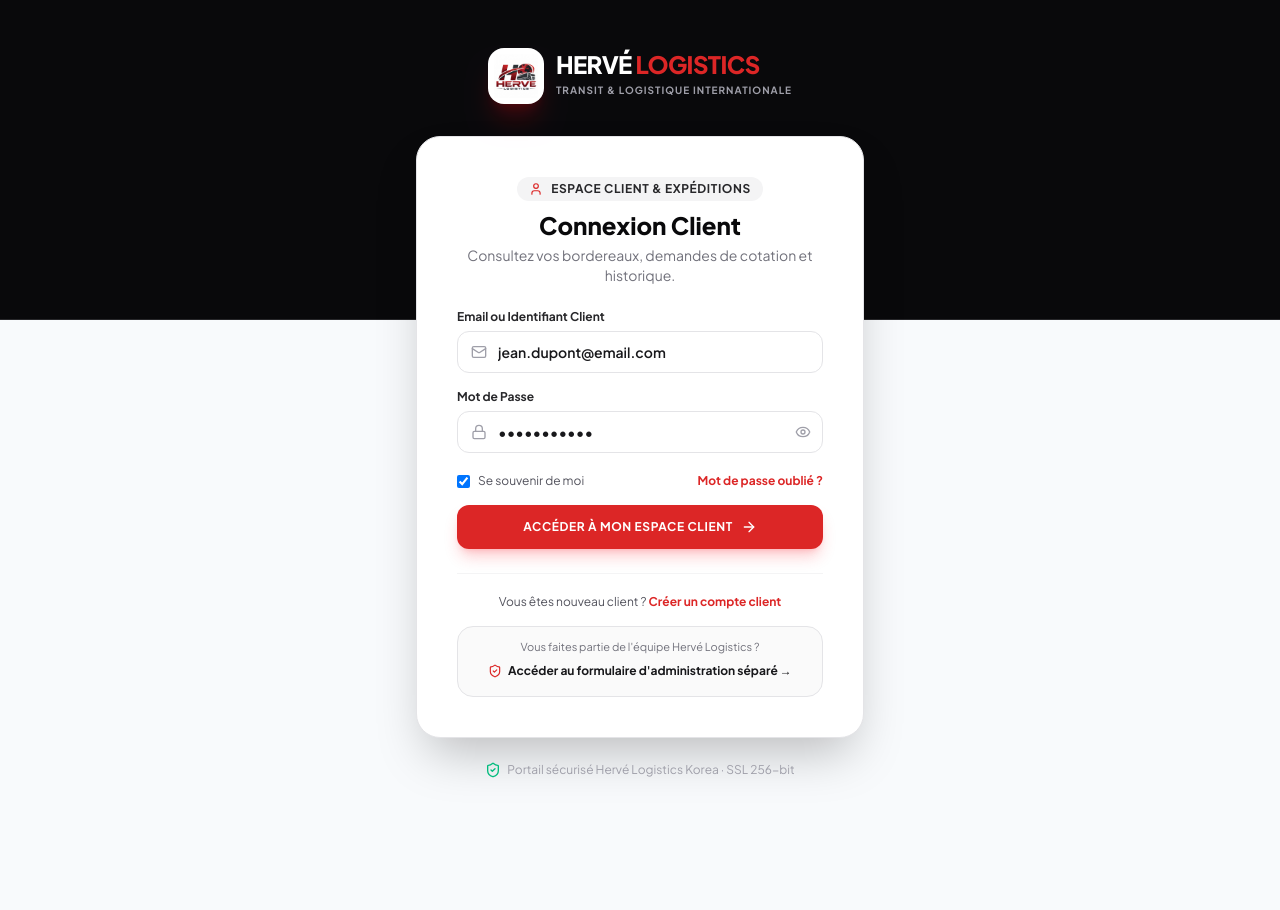
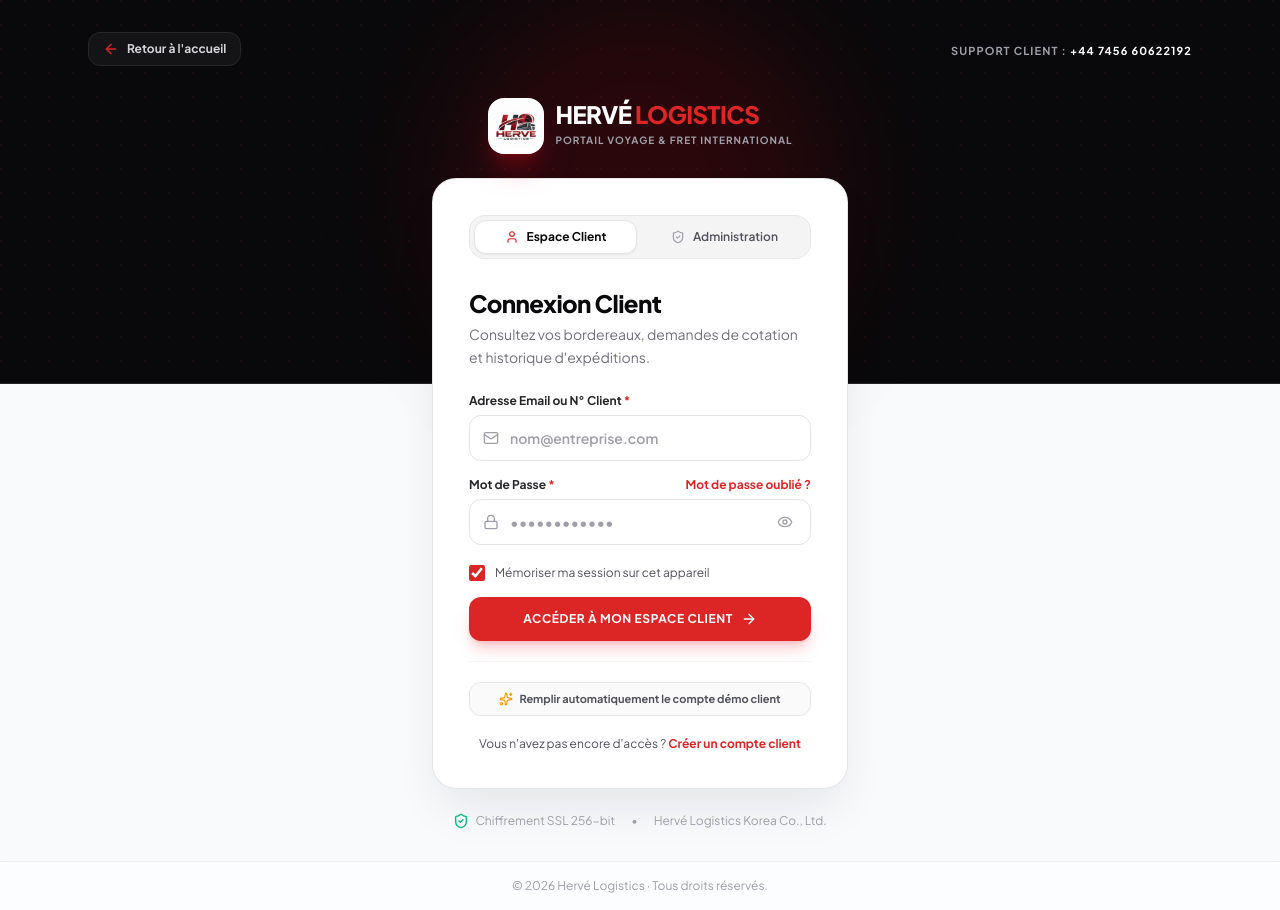
Before and after one commit to angepameni2022-collab/herve-logistics, a Next.js app in the folder frontend/: page /auth/login in a window 1280 px wide. Before the commit the page ends 826 px from the top, so only its background shows below. Built offline with nearby package versions, Linux system fonts and the light colour scheme.

Commit message:
style: refonte moderne et professionnelle des formulaires de connexion client et admin

```diff
--- a/frontend/src/app/admin/login/page.tsx
+++ b/frontend/src/app/admin/login/page.tsx
@@ -69,9 +69,24 @@
       {/* Background glowing effects */}
       <div className="absolute top-1/4 left-1/2 -translate-x-1/2 w-96 h-96 bg-red-600/10 rounded-full blur-3xl pointer-events-none" />
 
-      <div className="relative z-10 w-full max-w-md">
+      {/* Top Navbar Bar with Back Button */}
+      <header className="relative z-10 w-full max-w-6xl mx-auto px-4 sm:px-6 pt-6 sm:pt-8 flex items-center justify-between">
+        <Link
+          href="/"
+          className="inline-flex items-center gap-2 px-3.5 py-2 rounded-xl bg-zinc-900/80 hover:bg-zinc-800 text-zinc-300 hover:text-white border border-zinc-800 text-xs font-bold transition-all backdrop-blur-md"
+        >
+          <span>← Retour à l&apos;accueil</span>
+        </Link>
+        <div className="text-right">
+          <span className="text-[11px] font-bold text-red-400 uppercase tracking-widest hidden sm:inline-block">
+            Accès Réservé Personnel Interne
+          </span>
+        </div>
+      </header>
+
+      <div className="relative z-10 w-full max-w-md my-8">
         {/* Brand Header */}
-        <div className="text-center mb-8">
+        <div className="text-center mb-6">
           <Link href="/" className="inline-flex items-center gap-3 group">
             <div className="w-14 h-14 rounded-2xl bg-white p-1.5 flex items-center justify-center shadow-xl shadow-red-600/30 group-hover:scale-105 transition-transform flex-shrink-0">
               <Image
@@ -95,12 +110,22 @@
         </div>
 
         {/* Dedicated Admin Card */}
-        <div className="bg-white rounded-3xl border border-zinc-200 shadow-2xl p-8 sm:p-10 relative">
-          <div className="mb-6 text-center">
-            <div className="inline-flex items-center gap-2 px-3 py-1 rounded-full bg-red-50 text-[#DC2626] border border-red-200 text-xs font-black uppercase tracking-wider mb-3">
-              <ShieldCheck className="w-3.5 h-3.5" />
-              <span>Accès Administrateur Dédié</span>
+        <div className="bg-white rounded-3xl border border-zinc-200 shadow-2xl p-7 sm:p-9 relative">
+          {/* Dual Portal Switcher Tabs */}
+          <div className="grid grid-cols-2 gap-1.5 p-1 bg-zinc-100 rounded-2xl mb-7 border border-zinc-200/70">
+            <Link
+              href="/auth/login"
+              className="flex items-center justify-center gap-2 py-2 px-3 rounded-xl text-zinc-600 hover:text-zinc-900 font-semibold text-xs transition-colors"
+            >
+              <span>Espace Client</span>
+            </Link>
+            <div className="flex items-center justify-center gap-2 py-2 px-3 rounded-xl bg-white text-[#09090B] font-bold text-xs shadow-xs border border-zinc-200">
+              <ShieldCheck className="w-3.5 h-3.5 text-[#DC2626]" />
+              <span>Administration</span>
             </div>
+          </div>
+
+          <div className="mb-6">
             <h1 className="text-2xl font-black text-[#09090B]">
               Console Admin
             </h1>
--- a/frontend/src/app/auth/login/page.tsx
+++ b/frontend/src/app/auth/login/page.tsx
@@ -4,7 +4,19 @@
 import Link from "next/link";
 import Image from "next/image";
 import { useRouter } from "next/navigation";
-import { Lock, Mail, ArrowRight, ShieldCheck, Eye, EyeOff, User } from "lucide-react";
+import {
+  Lock,
+  Mail,
+  ArrowRight,
+  ShieldCheck,
+  Eye,
+  EyeOff,
+  User,
+  ArrowLeft,
+  CheckCircle2,
+  Sparkles,
+  ShieldAlert,
+} from "lucide-react";
 import { useToast } from "@/components/ui/Toast";
 import { useApp } from "@/context/AppContext";
 
@@ -13,34 +25,77 @@
   const { showToast } = useToast();
   const { switchUserRole } = useApp();
 
-  const [email, setEmail] = useState("jean.dupont@email.com");
-  const [password, setPassword] = useState("password123");
+  const [email, setEmail] = useState("");
+  const [password, setPassword] = useState("");
   const [showPassword, setShowPassword] = useState(false);
   const [rememberMe, setRememberMe] = useState(true);
   const [isLoading, setIsLoading] = useState(false);
 
   const handleSubmit = (e: React.FormEvent) => {
     e.preventDefault();
+
+    if (!email.trim()) {
+      showToast("Veuillez saisir votre adresse email.", "error");
+      return;
+    }
+    if (!password.trim()) {
+      showToast("Veuillez saisir votre mot de passe.", "error");
+      return;
+    }
+
     setIsLoading(true);
 
     setTimeout(() => {
       setIsLoading(false);
       switchUserRole("client");
-      showToast("Connexion réussie à votre Espace Client !", "success");
+      showToast("✓ Bienvenue sur votre Espace Client !", "success");
       router.push("/dashboard");
     }, 600);
   };
 
+  const handleFillDemo = () => {
+    setEmail("jean.dupont@email.com");
+    setPassword("password123");
+    showToast("Identifiants démo client appliqués", "info");
+  };
+
   return (
-    <div className="min-h-screen flex flex-col justify-center items-center py-12 px-4 sm:px-6 lg:px-8 bg-[#F8FAFC] relative">
-      {/* Background visual accents */}
-      <div className="absolute top-0 left-0 right-0 h-80 bg-[#09090B] border-b border-zinc-800 -z-0" />
+    <div className="min-h-screen flex flex-col justify-between bg-[#F8FAFC] relative overflow-hidden">
+      {/* Background Decor */}
+      <div className="absolute top-0 left-0 right-0 h-96 bg-[#09090B] border-b border-zinc-800 -z-0">
+        <div
+          className="absolute inset-0 opacity-10"
+          style={{
+            backgroundImage: `radial-gradient(circle at 1px 1px, #DC2626 1px, transparent 0)`,
+            backgroundSize: "24px 24px",
+          }}
+        />
+        <div className="absolute top-1/2 left-1/2 -translate-x-1/2 -translate-y-1/2 w-96 h-96 bg-red-600/15 rounded-full blur-3xl pointer-events-none" />
+      </div>
 
-      <div className="relative z-10 w-full max-w-md">
-        {/* Logo Top */}
-        <div className="text-center mb-8">
+      {/* Top Navbar Bar with Back Button */}
+      <header className="relative z-10 w-full max-w-6xl mx-auto px-4 sm:px-6 pt-6 sm:pt-8 flex items-center justify-between">
+        <Link
+          href="/"
+          className="inline-flex items-center gap-2 px-3.5 py-2 rounded-xl bg-zinc-900/80 hover:bg-zinc-800 text-zinc-300 hover:text-white border border-zinc-800 text-xs font-bold transition-all backdrop-blur-md"
+        >
+          <ArrowLeft className="w-4 h-4 text-[#DC2626]" />
+          <span>Retour à l&apos;accueil</span>
+        </Link>
+
+        <div className="text-right">
+          <span className="text-[11px] font-bold text-zinc-400 uppercase tracking-widest hidden sm:inline-block">
+            Support Client : <a href="tel:+44745660622192" className="text-white hover:text-[#DC2626] transition-colors">+44 7456 60622192</a>
+          </span>
+        </div>
+      </header>
+
+      {/* Main Login Card Section */}
+      <main className="relative z-10 w-full max-w-md mx-auto px-4 py-8">
+        {/* Brand Header */}
+        <div className="text-center mb-6">
           <Link href="/" className="inline-flex items-center gap-3 group">
-            <div className="w-14 h-14 rounded-2xl bg-white p-1.5 flex items-center justify-center shadow-xl shadow-red-600/20 group-hover:scale-105 transition-transform flex-shrink-0">
+            <div className="w-14 h-14 rounded-2xl bg-white p-1.5 flex items-center justify-center shadow-xl shadow-red-600/25 group-hover:scale-105 transition-transform flex-shrink-0">
               <Image
                 src="/images/logo-herve.png"
                 alt="Hervé Logistics Logo"
@@ -55,131 +110,169 @@
                 HERVÉ <span className="text-[#DC2626]">LOGISTICS</span>
               </span>
               <span className="text-[10px] font-bold text-zinc-400 uppercase tracking-widest">
-                Transit & Logistique Internationale
+                Portail Voyage & Fret International
               </span>
             </div>
           </Link>
         </div>
 
-        {/* Card Formulaire Client */}
-        <div className="bg-white rounded-3xl border border-zinc-200 shadow-2xl p-8 sm:p-10">
-          <div className="mb-6 text-center">
-            <div className="inline-flex items-center gap-2 px-3 py-1 rounded-full bg-zinc-100 text-zinc-800 text-xs font-bold uppercase tracking-wider mb-2">
+        {/* Card Formulaire */}
+        <div className="bg-white rounded-3xl border border-zinc-200/90 shadow-2xl shadow-zinc-900/10 p-7 sm:p-9 transition-all">
+          {/* Dual Portal Switcher Tabs */}
+          <div className="grid grid-cols-2 gap-1.5 p-1 bg-zinc-100 rounded-2xl mb-7 border border-zinc-200/70">
+            <div className="flex items-center justify-center gap-2 py-2 px-3 rounded-xl bg-white text-[#09090B] font-bold text-xs shadow-xs border border-zinc-200">
               <User className="w-3.5 h-3.5 text-[#DC2626]" />
-              <span>Espace Client & Expéditions</span>
+              <span>Espace Client</span>
             </div>
-            <h1 className="text-2xl font-extrabold text-[#09090B]">
+            <Link
+              href="/admin/login"
+              className="flex items-center justify-center gap-2 py-2 px-3 rounded-xl text-zinc-600 hover:text-zinc-900 font-semibold text-xs transition-colors"
+            >
+              <ShieldCheck className="w-3.5 h-3.5 text-zinc-400" />
+              <span>Administration</span>
+            </Link>
+          </div>
+
+          {/* Heading */}
+          <div className="mb-6">
+            <h1 className="text-2xl font-extrabold text-[#09090B] tracking-tight">
               Connexion Client
             </h1>
-            <p className="text-xs sm:text-sm text-zinc-500 mt-1">
-              Consultez vos bordereaux, demandes de cotation et historique.
+            <p className="text-xs sm:text-sm text-zinc-500 mt-1 leading-relaxed">
+              Consultez vos bordereaux, demandes de cotation et historique d&apos;expéditions.
             </p>
           </div>
 
           <form onSubmit={handleSubmit} className="space-y-4">
+            {/* Champ Email */}
             <div>
               <label className="block text-xs font-bold text-zinc-800 mb-1.5">
-                Email ou Identifiant Client
+                Adresse Email ou N° Client <span className="text-[#DC2626]">*</span>
               </label>
               <div className="relative">
-                <Mail className="w-4 h-4 text-zinc-400 absolute left-3.5 top-1/2 -translate-y-1/2" />
+                <Mail className="w-4 h-4 text-zinc-400 absolute left-3.5 top-1/2 -translate-y-1/2 pointer-events-none" />
                 <input
                   type="email"
                   value={email}
                   onChange={(e) => setEmail(e.target.value)}
                   placeholder="nom@entreprise.com"
-                  className="w-full rounded-xl border border-zinc-200 bg-white py-2.5 pl-10 pr-3.5 text-sm font-semibold text-zinc-900 focus:outline-none focus:border-red-500 focus:ring-2 focus:ring-red-100 transition-all"
+                  className="w-full rounded-xl border border-zinc-200 bg-white py-3 pl-10 pr-3.5 text-sm font-semibold text-zinc-900 placeholder:text-zinc-400 focus:outline-none focus:border-red-500 focus:ring-3 focus:ring-red-100 transition-all"
                   required
                 />
               </div>
             </div>
 
+            {/* Champ Mot de Passe */}
             <div>
-              <label className="block text-xs font-bold text-zinc-800 mb-1.5">
-                Mot de Passe
-              </label>
+              <div className="flex items-center justify-between mb-1.5">
+                <label className="block text-xs font-bold text-zinc-800">
+                  Mot de Passe <span className="text-[#DC2626]">*</span>
+                </label>
+                <button
+                  type="button"
+                  onClick={() =>
+                    showToast("Instructions de réinitialisation envoyées à votre adresse email.", "info")
+                  }
+                  className="text-xs text-[#DC2626] hover:text-[#B91C1C] hover:underline font-bold transition-colors cursor-pointer"
+                >
+                  Mot de passe oublié ?
+                </button>
+              </div>
               <div className="relative">
-                <Lock className="w-4 h-4 text-zinc-400 absolute left-3.5 top-1/2 -translate-y-1/2" />
+                <Lock className="w-4 h-4 text-zinc-400 absolute left-3.5 top-1/2 -translate-y-1/2 pointer-events-none" />
                 <input
                   type={showPassword ? "text" : "password"}
                   value={password}
                   onChange={(e) => setPassword(e.target.value)}
-                  placeholder="Votre mot de passe"
-                  className="w-full rounded-xl border border-zinc-200 bg-white py-2.5 pl-10 pr-10 text-sm font-semibold text-zinc-900 focus:outline-none focus:border-red-500 focus:ring-2 focus:ring-red-100 transition-all"
+                  placeholder="••••••••••••"
+                  className="w-full rounded-xl border border-zinc-200 bg-white py-3 pl-10 pr-11 text-sm font-semibold text-zinc-900 placeholder:text-zinc-400 focus:outline-none focus:border-red-500 focus:ring-3 focus:ring-red-100 transition-all"
                   required
                 />
                 <button
                   type="button"
                   onClick={() => setShowPassword(!showPassword)}
-                  className="absolute right-3 top-1/2 -translate-y-1/2 text-zinc-400 hover:text-zinc-600"
+                  className="absolute right-3.5 top-1/2 -translate-y-1/2 text-zinc-400 hover:text-zinc-700 p-1 cursor-pointer transition-colors"
+                  aria-label={showPassword ? "Masquer le mot de passe" : "Afficher le mot de passe"}
                 >
                   {showPassword ? <EyeOff className="w-4 h-4" /> : <Eye className="w-4 h-4" />}
                 </button>
               </div>
             </div>
 
-            {/* Options : Se souvenir de moi & Mot de passe oublié */}
-            <div className="flex items-center justify-between text-xs pt-1">
-              <label className="flex items-center gap-2 cursor-pointer text-zinc-600 select-none">
+            {/* Se souvenir de moi */}
+            <div className="flex items-center pt-1">
+              <label className="flex items-center gap-2.5 cursor-pointer text-xs text-zinc-600 select-none">
                 <input
                   type="checkbox"
                   checked={rememberMe}
                   onChange={(e) => setRememberMe(e.target.checked)}
-                  className="rounded border-zinc-300 text-[#DC2626] focus:ring-[#DC2626]"
+                  className="w-4 h-4 rounded border-zinc-300 text-[#DC2626] focus:ring-red-500 accent-[#DC2626] cursor-pointer"
                 />
-                <span>Se souvenir de moi</span>
+                <span>Mémoriser ma session sur cet appareil</span>
               </label>
-
-              <button
-                type="button"
-                onClick={() => showToast("Lien de réinitialisation envoyé par email", "info")}
-                className="text-[#DC2626] hover:underline font-bold"
-              >
-                Mot de passe oublié ?
-              </button>
             </div>
 
+            {/* Bouton de Connexion */}
             <button
               type="submit"
               disabled={isLoading}
-              className="w-full mt-3 py-3.5 px-4 rounded-xl bg-[#DC2626] hover:bg-[#B91C1C] active:bg-black text-white font-bold text-xs uppercase tracking-wider flex items-center justify-center gap-2 shadow-lg shadow-red-500/25 transition-all disabled:opacity-60 cursor-pointer"
+              className="w-full mt-2 py-3.5 px-4 rounded-xl bg-[#DC2626] hover:bg-[#B91C1C] active:scale-[0.99] text-white font-bold text-xs uppercase tracking-wider flex items-center justify-center gap-2 shadow-lg shadow-red-500/25 hover:shadow-red-500/40 transition-all disabled:opacity-60 cursor-pointer"
             >
-              <span>{isLoading ? "Connexion en cours..." : "Accéder à mon Espace Client"}</span>
-              <ArrowRight className="w-4 h-4" />
+              {isLoading ? (
+                <>
+                  <div className="w-4 h-4 border-2 border-white border-t-transparent rounded-full animate-spin" />
+                  <span>Connexion en cours...</span>
+                </>
+              ) : (
+                <>
+                  <span>Accéder à mon Espace Client</span>
+                  <ArrowRight className="w-4 h-4" />
+                </>
+              )}
             </button>
           </form>
 
-          {/* Inscription Client */}
-          <div className="mt-6 pt-5 border-t border-zinc-100 text-center">
+          {/* Quick Demo Fill Pill */}
+          <div className="mt-5 pt-5 border-t border-zinc-100">
+            <button
+              type="button"
+              onClick={handleFillDemo}
+              className="w-full py-2 px-3 rounded-xl bg-zinc-50 hover:bg-zinc-100 border border-zinc-200/80 text-[11px] font-bold text-zinc-600 hover:text-[#DC2626] transition-all flex items-center justify-center gap-1.5 cursor-pointer"
+            >
+              <Sparkles className="w-3.5 h-3.5 text-amber-500" />
+              <span>Remplir automatiquement le compte démo client</span>
+            </button>
+          </div>
+
+          {/* Inscription Nouveau Client */}
+          <div className="mt-5 text-center">
             <p className="text-xs text-zinc-600">
-              Vous êtes nouveau client ?{" "}
-              <Link href="/auth/register" className="font-bold text-[#DC2626] hover:underline">
+              Vous n&apos;avez pas encore d&apos;accès ?{" "}
+              <Link
+                href="/auth/register"
+                className="font-bold text-[#DC2626] hover:underline inline-flex items-center gap-0.5"
+              >
                 Créer un compte client
               </Link>
             </p>
           </div>
-
-          {/* Formulaire Admin Séparé - Lien dédié */}
-          <div className="mt-4 p-3 rounded-2xl bg-zinc-50 border border-zinc-200 text-center">
-            <p className="text-[11px] text-zinc-500 mb-1">
-              Vous faites partie de l&apos;équipe Hervé Logistics ?
-            </p>
-            <Link
-              href="/admin/login"
-              className="inline-flex items-center gap-1.5 text-xs font-bold text-zinc-900 hover:text-[#DC2626] transition-colors"
-            >
-              <ShieldCheck className="w-3.5 h-3.5 text-[#DC2626]" />
-              <span>Accéder au formulaire d&apos;administration séparé →</span>
-            </Link>
-          </div>
         </div>
 
-        {/* Security badge footer */}
-        <div className="mt-6 text-center text-xs text-zinc-400 flex items-center justify-center gap-1.5">
-          <ShieldCheck className="w-4 h-4 text-emerald-500" />
-          <span>Portail sécurisé Hervé Logistics Korea · SSL 256-bit</span>
+        {/* Footer Security Badges */}
+        <div className="mt-6 flex flex-wrap items-center justify-center gap-4 text-xs text-zinc-400">
+          <div className="flex items-center gap-1.5">
+            <ShieldCheck className="w-4 h-4 text-emerald-500" />
+            <span>Chiffrement SSL 256-bit</span>
+          </div>
+          <span>•</span>
+          <span>Hervé Logistics Korea Co., Ltd.</span>
         </div>
-      </div>
+      </main>
+
+      {/* Discreet Bottom Bar */}
+      <footer className="relative z-10 text-center py-4 text-xs text-zinc-400 border-t border-zinc-200/50 bg-white/50 backdrop-blur-xs">
+        © 2026 Hervé Logistics · Tous droits réservés.
+      </footer>
     </div>
   );
 }
```
